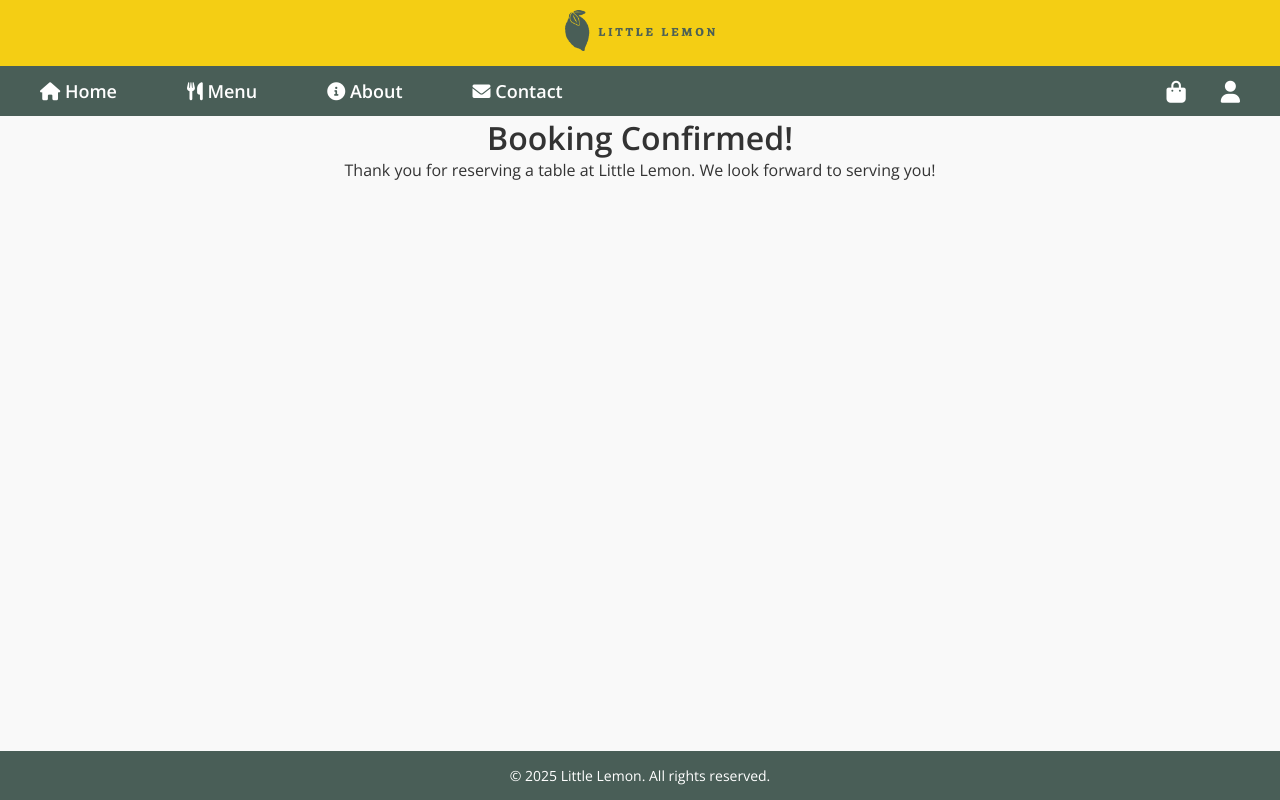
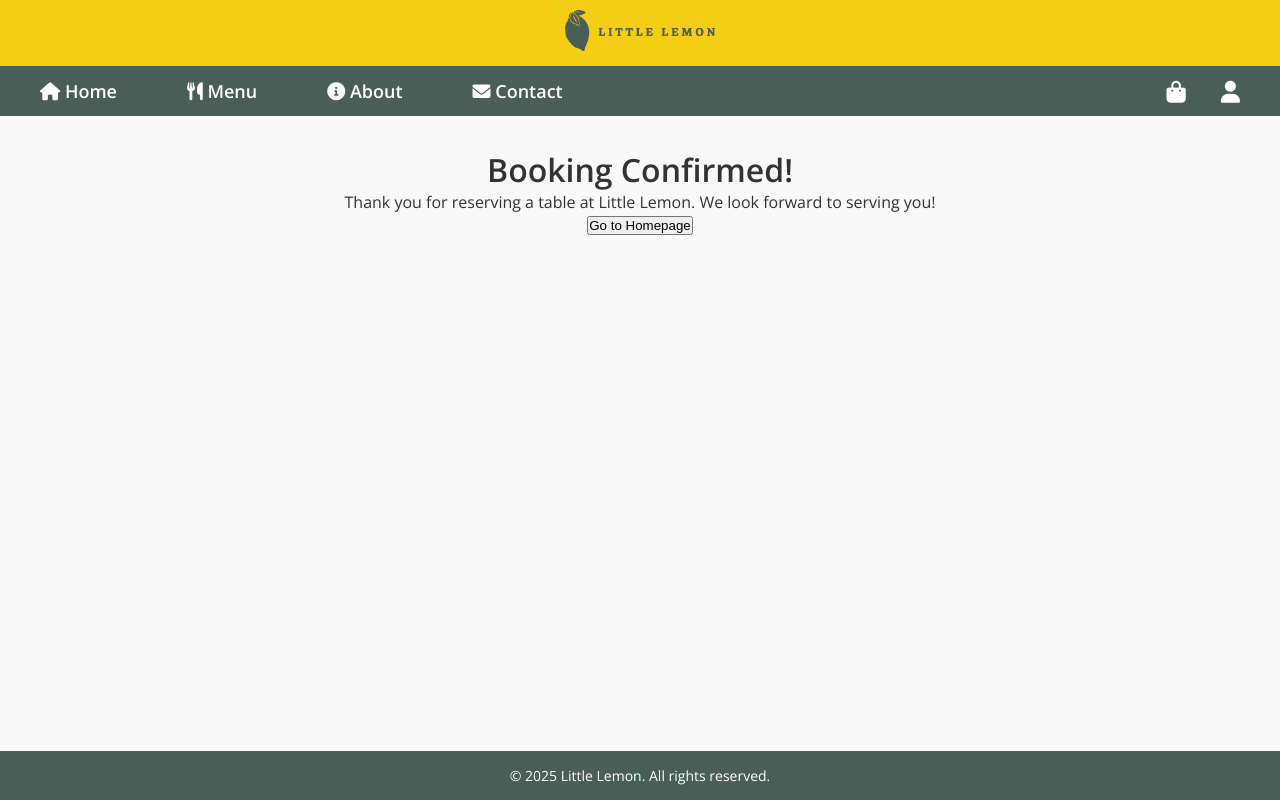
Before and after one commit to huzaifa-frontend/little-lemon-app, a React (Create React App) app: page /booking-confirmed in a window 1280 px wide. Built offline with nearby package versions, Linux system fonts and the light colour scheme.

Commit message:
Updated ConfirmedBooking.js

```diff
--- a/src/components/pages/ConfirmedBooking.js
+++ b/src/components/pages/ConfirmedBooking.js
@@ -1,10 +1,20 @@
 import React from 'react';
+import { useNavigate } from 'react-router-dom';
 
 function ConfirmedBooking() {
+  const navigate = useNavigate();
+
+  const handleGoHome = () => {
+    navigate('/');
+  };
+
   return (
-    <main className="confirmation-page">
+    <main style={{ padding: '2rem', textAlign: 'center' }}>
       <h1>Booking Confirmed!</h1>
       <p>Thank you for reserving a table at Little Lemon. We look forward to serving you!</p>
+      <button onClick={handleGoHome}>
+        Go to Homepage
+      </button>
     </main>
   );
 }
```
